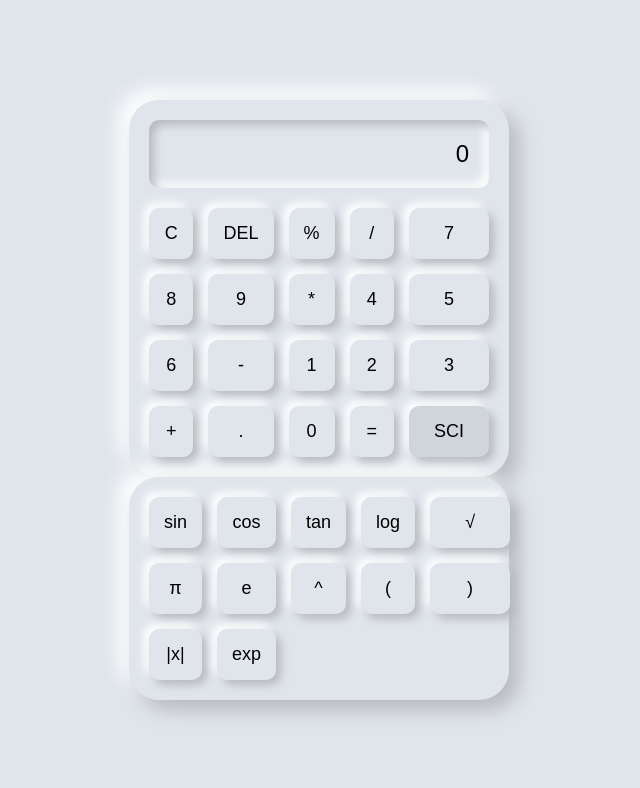
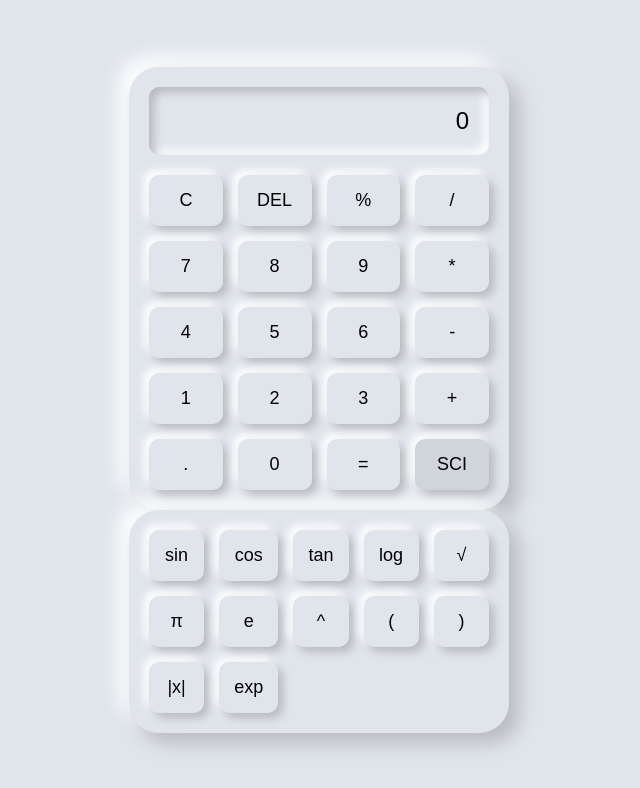
Before and after one commit to MohammedSardarSaajit4488/CODSOFT, a plain HTML site: page Calculator/index.html in a window 1280 px wide. Shown: the whole page, without its empty margins (321-961 px from the left). Drawn offline with Linux system fonts and the light colour scheme.

Commit message:
Update style.css
Updated the layout for standard and scientific calculator buttons.

```diff
--- a/Calculator/styles.css
+++ b/Calculator/styles.css
@@ -28,9 +28,17 @@ body {
     white-space: nowrap;
 }
 
+/* Updated standard buttons grid to a 4-column layout */
 .buttons {
     display: grid;
-    grid-template-columns: repeat(4, 1fr) 80px;
+    grid-template-columns: repeat(4, 1fr);
+    gap: 15px;
+}
+
+/* New: Scientific calculator buttons layout to match the preview (5 columns) */
+.scientific-buttons {
+    display: grid;
+    grid-template-columns: repeat(5, 1fr);
     gap: 15px;
 }
 
```
